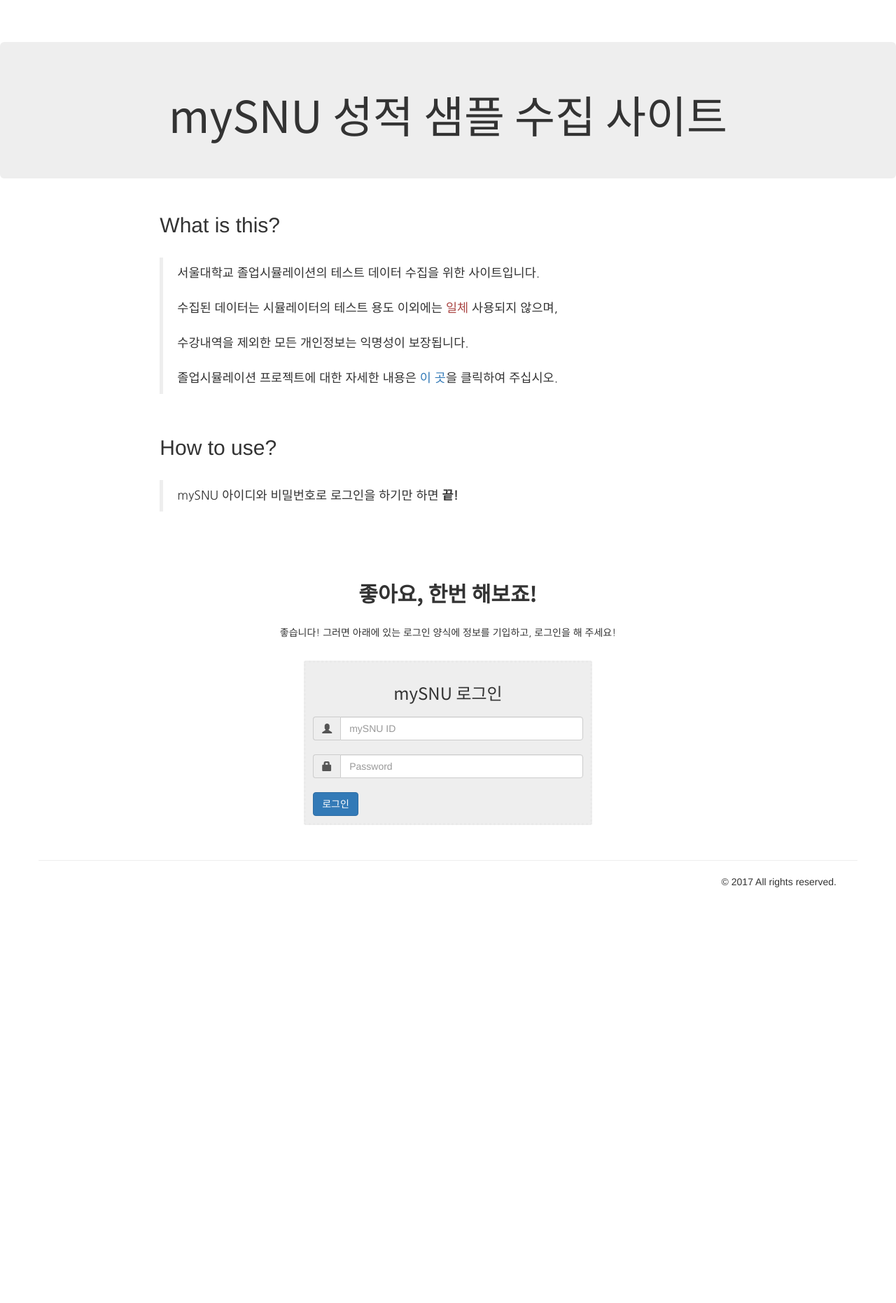
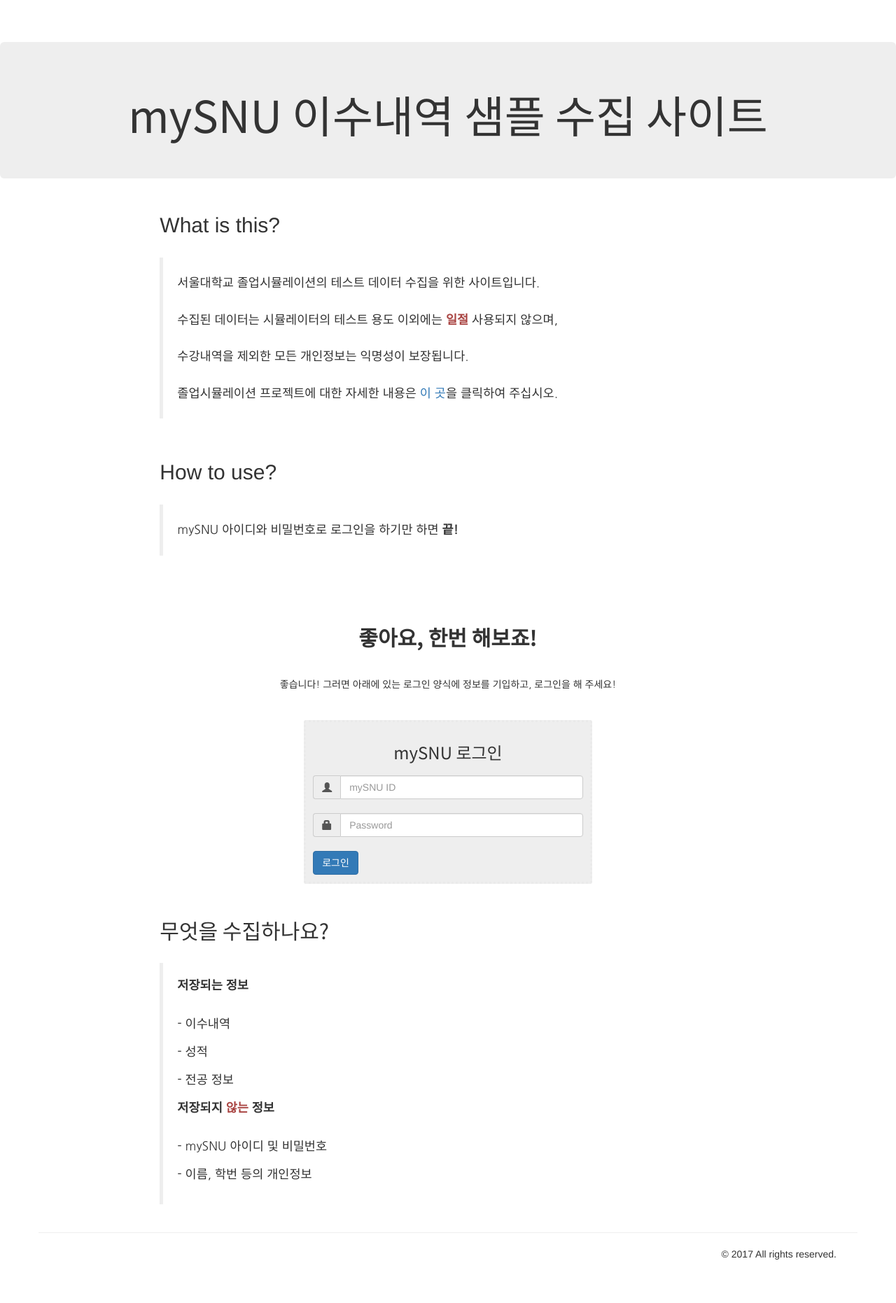
Before and after one commit to skystar-p/graduate-adventure-sampler, a Django app: page / in a window 1280 px wide. Shown: the whole page at 70% size. Before the commit the page ends 1268 px from the top, so only its background shows below. Run offline with Django 3.2, Linux system fonts and the light colour scheme; some libraries are stand-ins or nearby versions.

Commit message:
some style fix

```diff
--- a/static/style.css
+++ b/static/style.css
@@ -4,6 +4,16 @@
 
 .text-paragraph {
     font-family: 'Nanum Gothic', serif;
+    line-height: 300%;
+}
+
+.text-paragraph dt {
+    margin-top: 10px;
+    margin-bottom: 30px;
+}
+
+.text-paragraph dd {
+    margin-bottom: 15px;
 }
 
 .form-login-wrapper {
--- a/templates/base.html
+++ b/templates/base.html
@@ -11,7 +11,7 @@
     <script src="https://ajax.googleapis.com/ajax/libs/jquery/3.1.1/jquery.min.js"></script>
     <script src="https://maxcdn.bootstrapcdn.com/bootstrap/3.3.7/js/bootstrap.min.js"></script>
     {% block extra_head %}{% endblock %}
-    <title>mySNU 성적 샘플 수집 사이트</title>
+    <title>mySNU 이수내역 샘플 수집 사이트</title>
 </head>
 <body style="margin-bottom: 50px;">
 
--- a/templates/index.html
+++ b/templates/index.html
@@ -3,16 +3,16 @@
 {% block body %}
     <br><br><br>
     <div class="container-fluid">
-    <div class="row content">
-        <div class="jumbotron"><h1 class="text-center text-title">mySNU 성적 샘플 수집 사이트</h1></div>
+    <div class="row">
+        <div class="jumbotron"><h1 class="text-center text-title">mySNU 이수내역 샘플 수집 사이트</h1></div>
         <div class="col-md-2 sidenav"></div>
         <div class="col-md-8">
             <h2>What is this?</h2> <br>
             <blockquote class="text-paragraph">
-                서울대학교 졸업시뮬레이션의 테스트 데이터 수집을 위한 사이트입니다.<br><br>
+                서울대학교 졸업시뮬레이션의 테스트 데이터 수집을 위한 사이트입니다.<br>
                 수집된 데이터는 시뮬레이터의 테스트 용도 이외에는
-                <span class="text-danger">일체</span> 사용되지 않으며,<br><br>
-                수강내역을 제외한 모든 개인정보는 익명성이 보장됩니다.<br><br>
+                <span class="text-danger"><b>일절</b></span> 사용되지 않으며,<br>
+                수강내역을 제외한 모든 개인정보는 익명성이 보장됩니다.<br>
                 졸업시뮬레이션 프로젝트에 대한 자세한 내용은 <a href="https://github.com/LastOne817/graduate-adventure">이 곳</a>을 클릭하여 주십시오.
             </blockquote> <br>
             <h2>How to use?</h2> <br>
@@ -45,6 +45,18 @@
                     <input type="submit" class="btn btn-primary" value="로그인">
                 </form>
             </div>
+            <h2 class="text-title" style="margin-top: 50px">무엇을 수집하나요?</h2> <br>
+            <blockquote class="text-paragraph">
+                <dl>
+                    <dt>저장되는 정보</dt>
+                    <dd>- 이수내역</dd>
+                    <dd>- 성적</dd>
+                    <dd>- 전공 정보</dd>
+                    <dt>저장되지 <span class="text-danger"><b>않는</b></span> 정보</dt>
+                    <dd>- mySNU 아이디 및 비밀번호</dd>
+                    <dd>- 이름, 학번 등의 개인정보</dd>
+                </dl>
+            </blockquote>
         </div>
     </div>
     </div>
```
